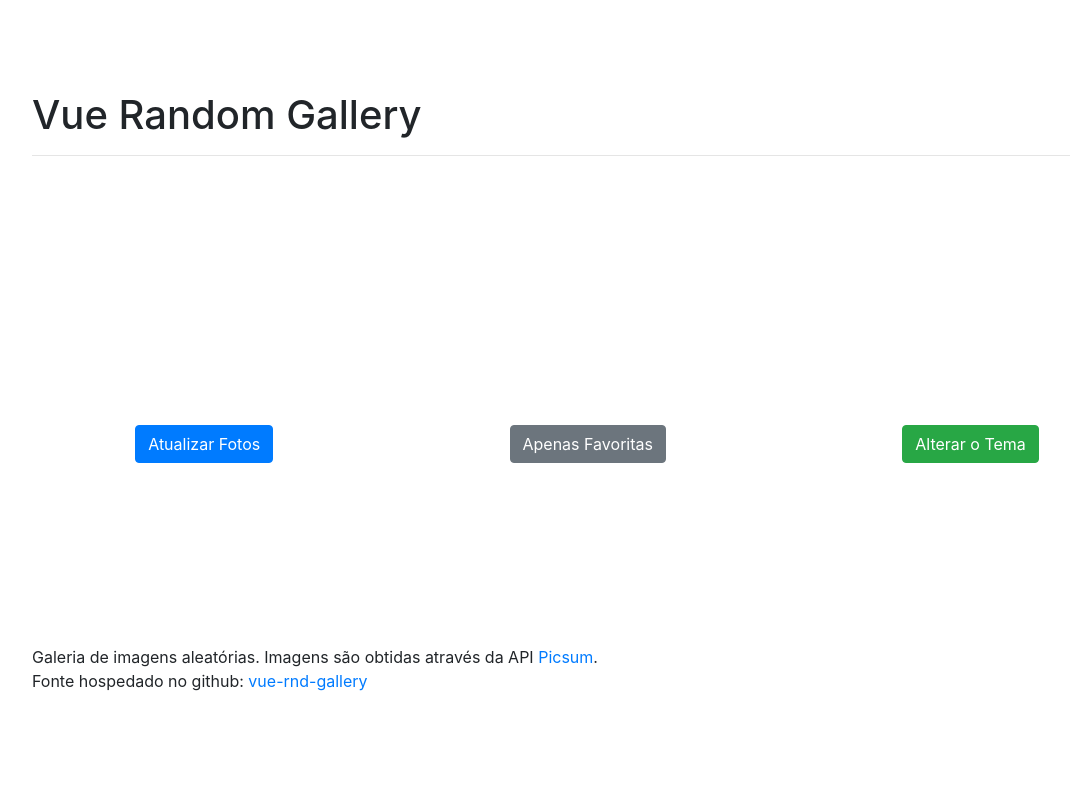
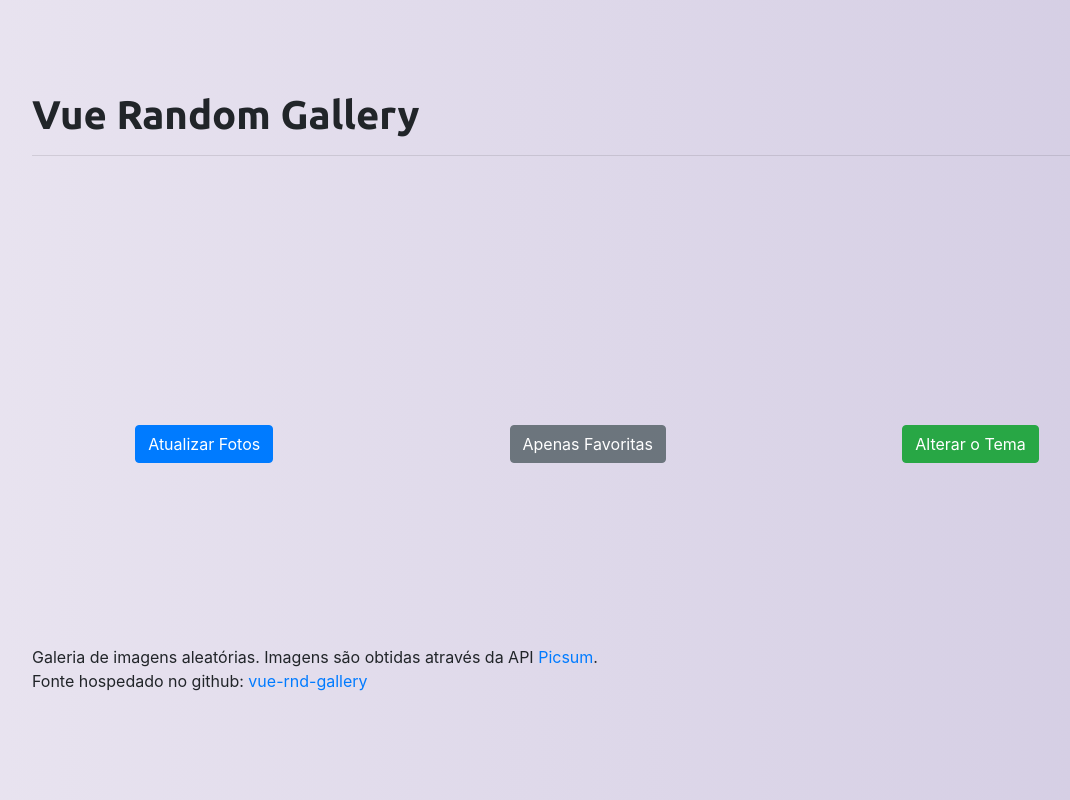
Before and after one commit to doljpo/VueJS-CSS-Galeria-de-fotos-aleatorias, a plain HTML site: page index.html in a window 1280 px wide. Shown: the whole page, without its empty margins (53-1123 px from the left). Drawn offline with nearby package versions, Linux system fonts and the light colour scheme; no server answers.

Commit message:
Adicionado estilo no background e fonte Ubuntu

```diff
--- a/index.html
+++ b/index.html
@@ -6,6 +6,7 @@
     <title>Vue Random Gallery</title>
     <link rel="stylesheet" href="./styles.css">
     <link rel="stylesheet" href="https://stackpath.bootstrapcdn.com/bootstrap/4.4.1/css/bootstrap.min.css">
+    <link rel="stylesheet" href="https://fonts.googleapis.com/css2?family=Ubuntu:wght@700&display=swap">
 </head>
 
 <body>
@@ -22,7 +23,7 @@
                         <div class="transparent-box">
                             <div class="photo-info">
                                 <p>photo by <strong>{{ photo.author }}</strong></p>
-                                <p>see it on <a :href="photo.unsplashUrl">unsplash</a></p>
+                                <p>visit <a :href="photo.unsplashUrl">unsplash</a></p>
                             </div>
                         </div>
                     </div>
--- a/styles.css
+++ b/styles.css
@@ -1,3 +1,14 @@
+body {
+    /* gradient from https://cssgradient.io/ */
+    background: #D3CCE3;  /* fallback for old browsers */
+    background: -webkit-linear-gradient(to right, #E9E4F0, #D3CCE3);  /* Chrome 10-25, Safari 5.1-6 */
+    background: linear-gradient(to right, #E9E4F0, #D3CCE3); /* W3C, IE 10+/ Edge, Firefox 16+, Chrome 26+, Opera 12+, Safari 7+ */
+}
+
+h1 {
+    font-family: 'Ubuntu', sans-serif;
+}
+
 img {
     -webkit-transform: scale(1);
     transform: scale(1);
```
